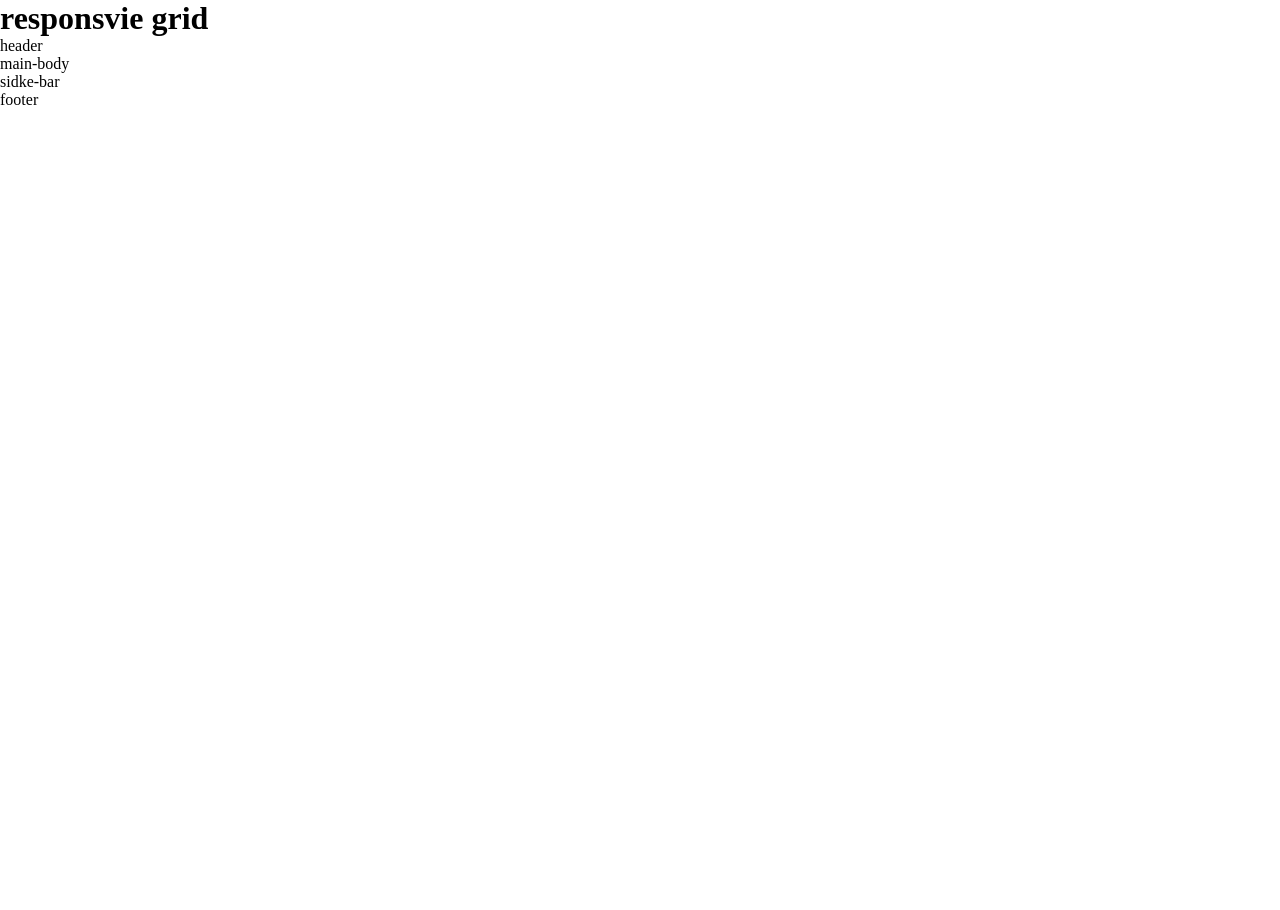
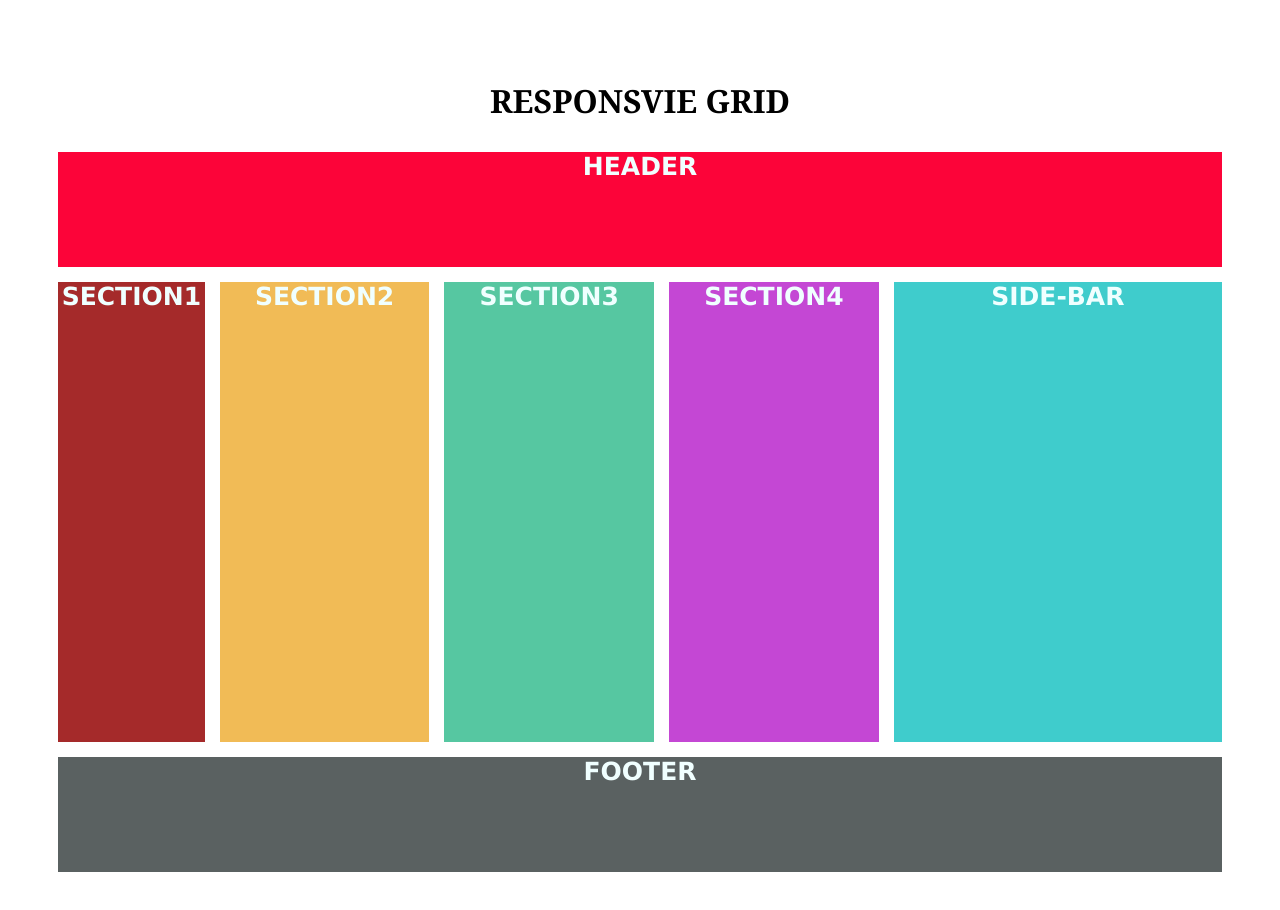
Before and after one commit to vijaymahar/responsive-grid, a plain HTML site: page index.html in a window 1280 px wide. Before the commit the page ends 800 px from the top, so only its background shows below. Drawn offline with Linux system fonts and the light colour scheme.

Commit message:
static grid ui designed

```diff
--- a/grid.css
+++ b/grid.css
@@ -1,5 +1,70 @@
-* {
+/* * {
   margin: 0%;
   padding: 0%;
   box-sizing: border-box;
+} */
+body {
+  margin-bottom: 500px;
+  padding: 50px;
 }
+
+.title {
+  text-align: center;
+  text-transform: uppercase;
+  font-weight: 800;
+  font-family: Georgia, "Times New Roman", Times, serif;
+  margin-bottom: 30px;
+}
+.container {
+  display: grid;
+  height: 90vh;
+  color: azure;
+  font-size: 25px;
+  font-weight: 800;
+  text-transform: uppercase;
+  text-align: center;
+  font-family: Verdana, Geneva, Tahoma, sans-serif;
+  grid-template-columns: 1fr 0.4fr;
+  grid-template-rows: 0.2fr 0.8fr 0.2fr;
+  grid-gap: 15px;
+  grid-template-areas:
+    "header header"
+    "main sidebar"
+    "footer footer";
+}
+
+.header {
+  background-color: rgb(252, 4, 57);
+  grid-area: header;
+}
+.main-body {
+  /* background-color: rgb(123, 231, 60); */
+  grid-area: main;
+}
+.side-bar {
+  background-color: rgb(63, 204, 204);
+  grid-area: sidebar;
+}
+.footer {
+  background-color: rgb(90, 97, 97);
+  grid-area: footer;
+}
+
+.main {
+  display: grid;
+  grid-template-columns: 0.7fr repeat(3, 1fr);
+  column-gap: 15px;
+}
+
+.section1 {
+  background-color: brown;
+}
+.section2 {
+  background-color: rgb(241, 187, 86);
+}
+.section3 {
+  background-color: rgb(86, 199, 161);
+}
+.section4 {
+  background-color: rgb(196, 71, 212);
+}
--- a/index.html
+++ b/index.html
@@ -8,12 +8,17 @@
     <title>responsive grid</title>
 </head>
 <body>
-    <h1>responsvie grid</h1>
+    <h1 class="title">responsvie grid</h1>
 
     <div class="container">
         <div class="header">header</div>
-        <div class="main-body">main-body</div>
-        <div class="side-bar">sidke-bar</div>
+        <div class="main-body main">
+            <div class="section1">section1</div>
+            <div class="section2">section2</div>
+            <div class="section3">section3</div>
+            <div class="section4">section4</div>
+        </div>
+        <div class="side-bar">side-bar</div>
         <div class="footer">footer</div>
     </div>
 </body>
```
